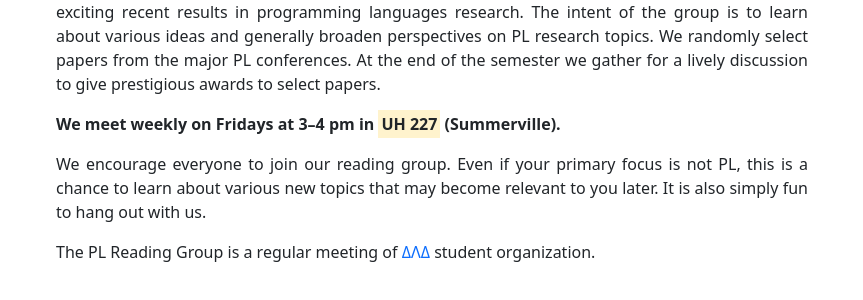
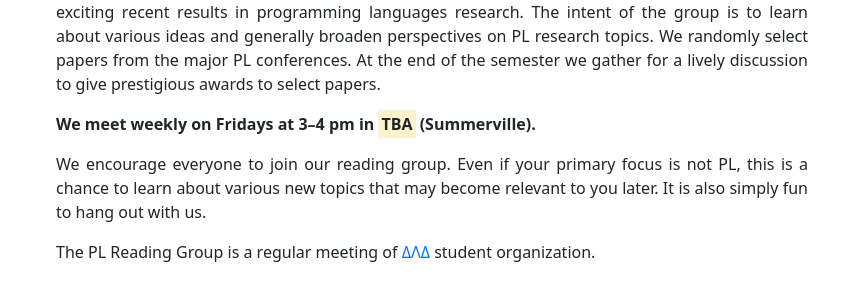
Before and after one commit to the-au-forml-lab/plgroup, a Jekyll site: the page built from docs/index.md, in a window 1280 px wide. Shown: the part 305-605 px from the top of the page, without its empty margins (208-1071 px from the left). Built offline with Jekyll 4.4.1, drawn with Linux system fonts in a browser that asks for light colours.

Commit message:
fix meeting location

```diff
--- a/docs/index.md
+++ b/docs/index.md
@@ -13,7 +13,7 @@ perspectives on PL research topics. We randomly select papers from the major
 PL conferences. At the end of the semester we gather for a lively discussion
 to give prestigious awards to select papers.
 
-**We meet weekly on Fridays at 3–4 pm in <mark>UH 227</mark> (Summerville).**
+**We meet weekly on Fridays at 3–4 pm in <mark>TBA</mark> (Summerville).**
 
 We encourage everyone to join our reading group. Even if your primary focus
 is not PL, this is a chance to learn about various new topics that may become
```
